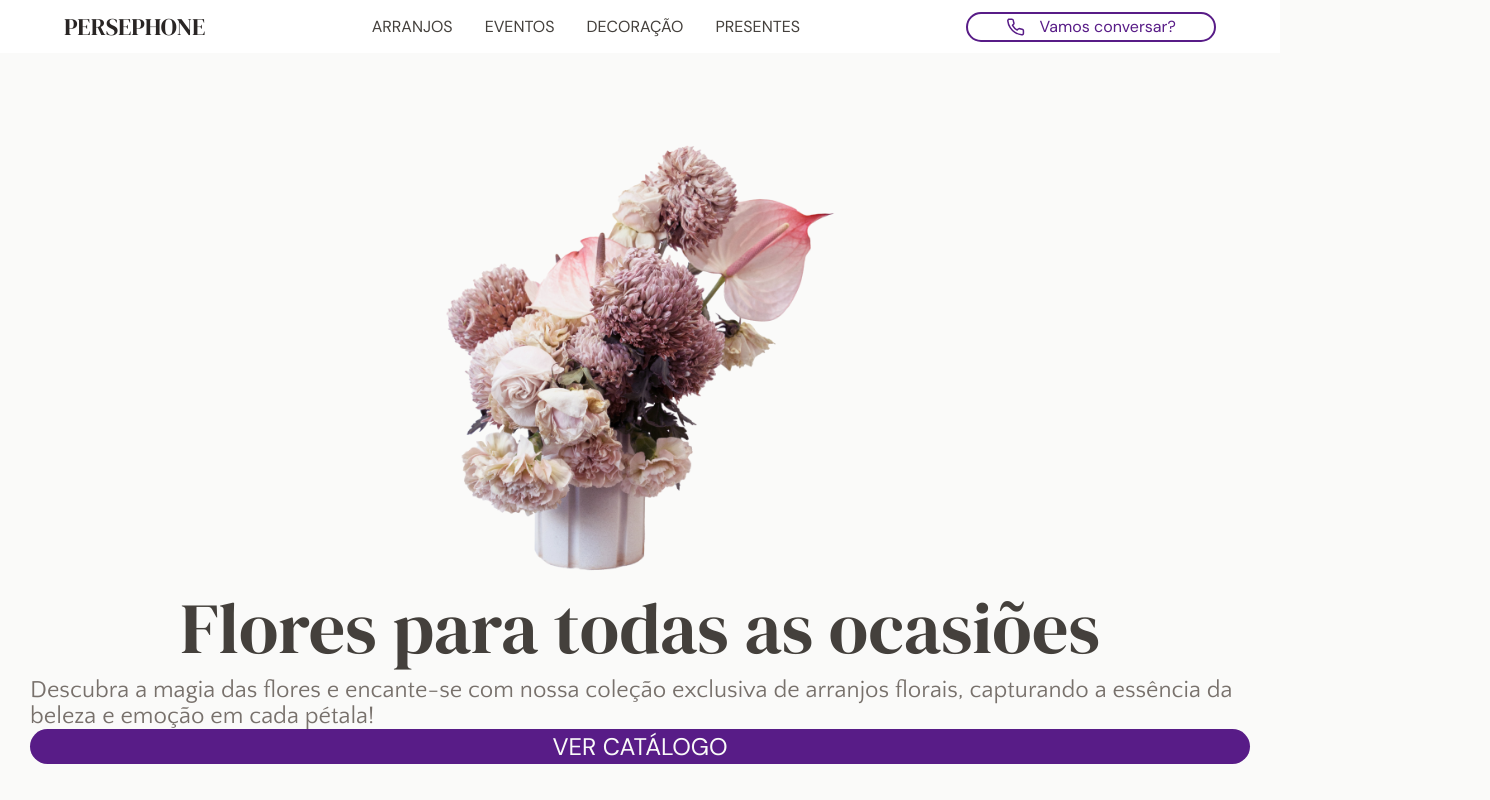
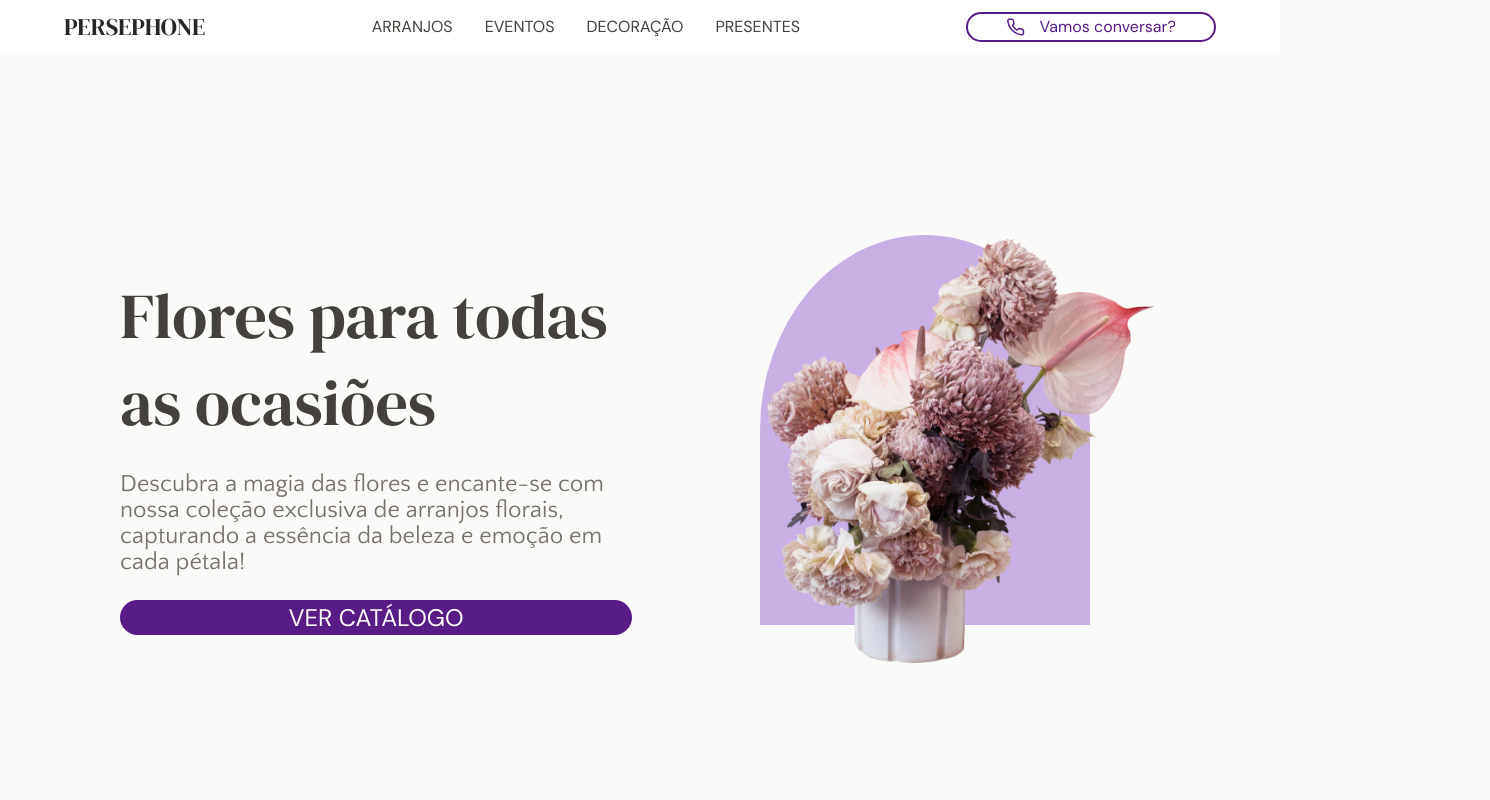
Before and after one commit to mariak-fla/persephone, a plain HTML site: page index.html in a window 1280 px wide. Shown: the top 800 px of the page, 1490 px wide, since content can reach past the window. Drawn offline with Linux system fonts and the light colour scheme.

Commit message:
style hero

```diff
--- a/index.html
+++ b/index.html
@@ -52,10 +52,12 @@
                 <img src="assets/hero.png" alt="Vaso de flores.">
             </div>
 
-            <h1>Flores para todas as ocasiões</h1>
-            <p>Descubra a magia das flores e encante-se com nossa coleção exclusiva de arranjos florais, capturando a essência da beleza e emoção em cada pétala!</p>
+            <div class="herotxt">
+                <h1>Flores para todas as ocasiões</h1>
+                <p>Descubra a magia das flores e encante-se com nossa coleção exclusiva de arranjos florais, capturando a essência da beleza e emoção em cada pétala!</p>
 
-            <button class="bmain">VER CATÁLOGO</button>
+                <button class="bmain">VER CATÁLOGO</button>
+            </div>
         </section>
 
         <section id="arranjos">
--- a/styles.css
+++ b/styles.css
@@ -21,6 +21,11 @@
     --main-dark: #581c87;
     --main: #a855f7;
     --main-light: #C9B0E4;
+}
+
+::-webkit-scrollbar {
+    background-color: transparent;
+    width: 0;
 }
 
 ul {
@@ -50,6 +55,7 @@ button:not(#contato) {
 body {
     background-color: var(--gray-50);
     font-family: var(--ff-body);
+    overflow-x: hidden;
 }
 
 section {
@@ -65,7 +71,14 @@ button.bmain {
     padding: .2rem 0;
 }
 
+button.bmain:hover {
+    letter-spacing: 2px;
+}
+
 #nav {
+    /* position: absolute;
+    z-index: 111; */
+    width: 100%;
     display: flex;
     align-items: center;
     justify-content: space-between;
@@ -149,31 +162,46 @@ button.bmain {
     left: 0;
 }
 
-/* .heroimg::before {
-    position: relative;
+.heroimg::before, .heroimg::after {
+    content: "";
+    position: absolute;
     display: inline-block;
-    width: 20rem;
-    height: 28rem;
-    top: 0;
-    right: 0;
+    width: clamp(20rem, 14rem + 20vw, 33rem);
+    height: clamp(25rem, 15rem + 28vw, 39rem);
     border-radius: 50% 50% 0 0;
-    background-color: black;
-    z-index: 1;
-} */
+}
 
+.heroimg::before {
+    background-color: var(--main-light);
+    z-index: -2;
+}
+
+/* .heroimg::after {
+    border: 1px solid var(--gray-700);
+    z-index: -1;
+}
+ */
 section#hero {
     display: flex;
     flex-direction: column;
+    gap: 5vh;
     align-items: center;
     justify-content: center;
 }
 
+.herotxt {
+    display: flex;
+    flex-direction: column;
+    gap: 2vh;
+}
+
 .heroimg img {
     width: clamp(25rem, 14rem + 28vw, 40rem);
+    position: relative;
 }
 
 h1 {
-    font-size: clamp(4rem, 1.75rem + 6vw, 7.2rem);
+    font-size: clamp(4rem, 1.75rem + 5vw, 6.4rem);
     color: var(--gray-700);
 }
 
@@ -226,4 +254,14 @@ h1 {
         color: white;
         stroke: white;
     }
+
+    section#hero {
+        flex-direction: row-reverse;
+        gap: 10vw;
+    }
+
+    .herotxt {
+        width: min(60rem, 40vw);
+        gap: 2.5rem;
+    }
 }
```
